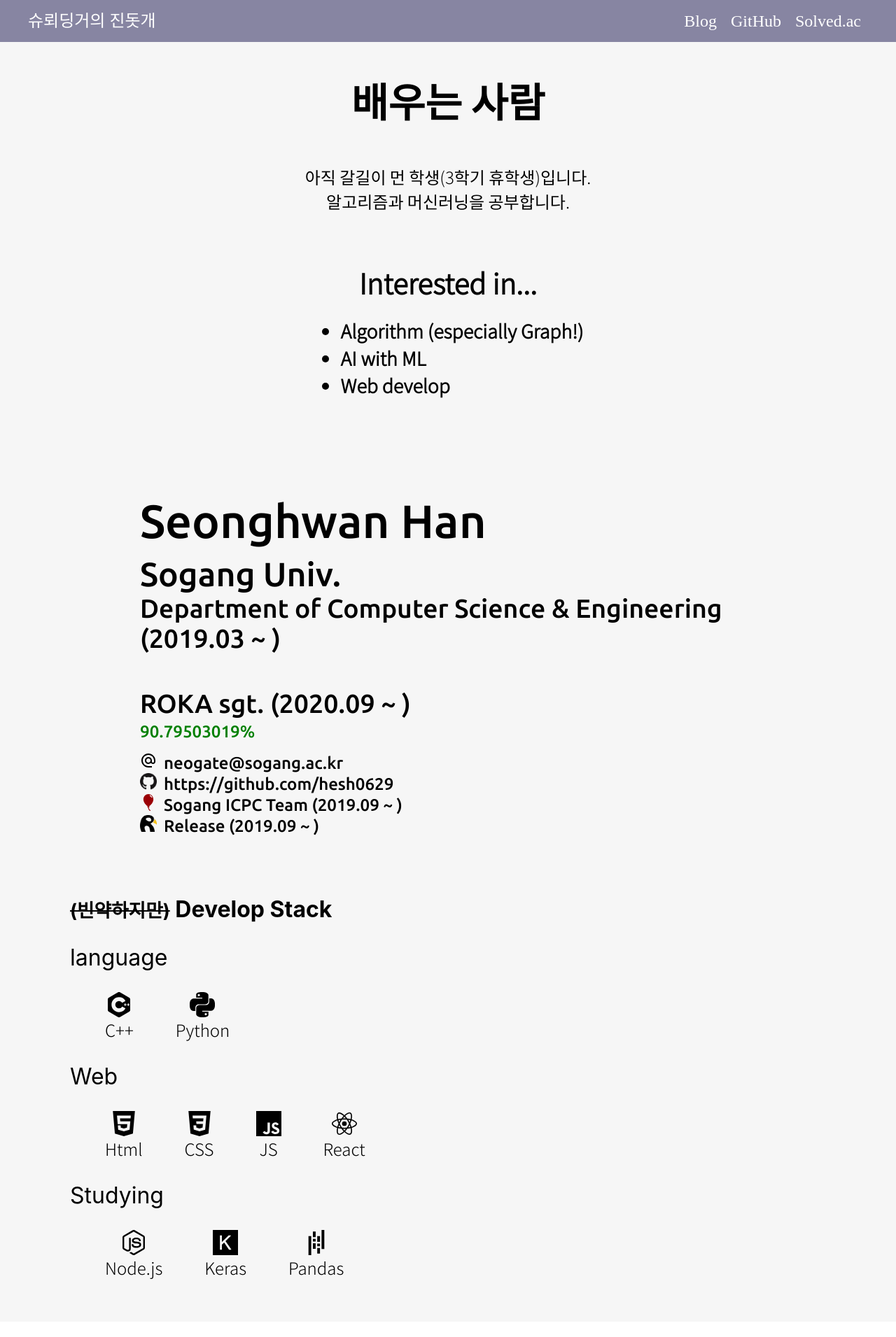
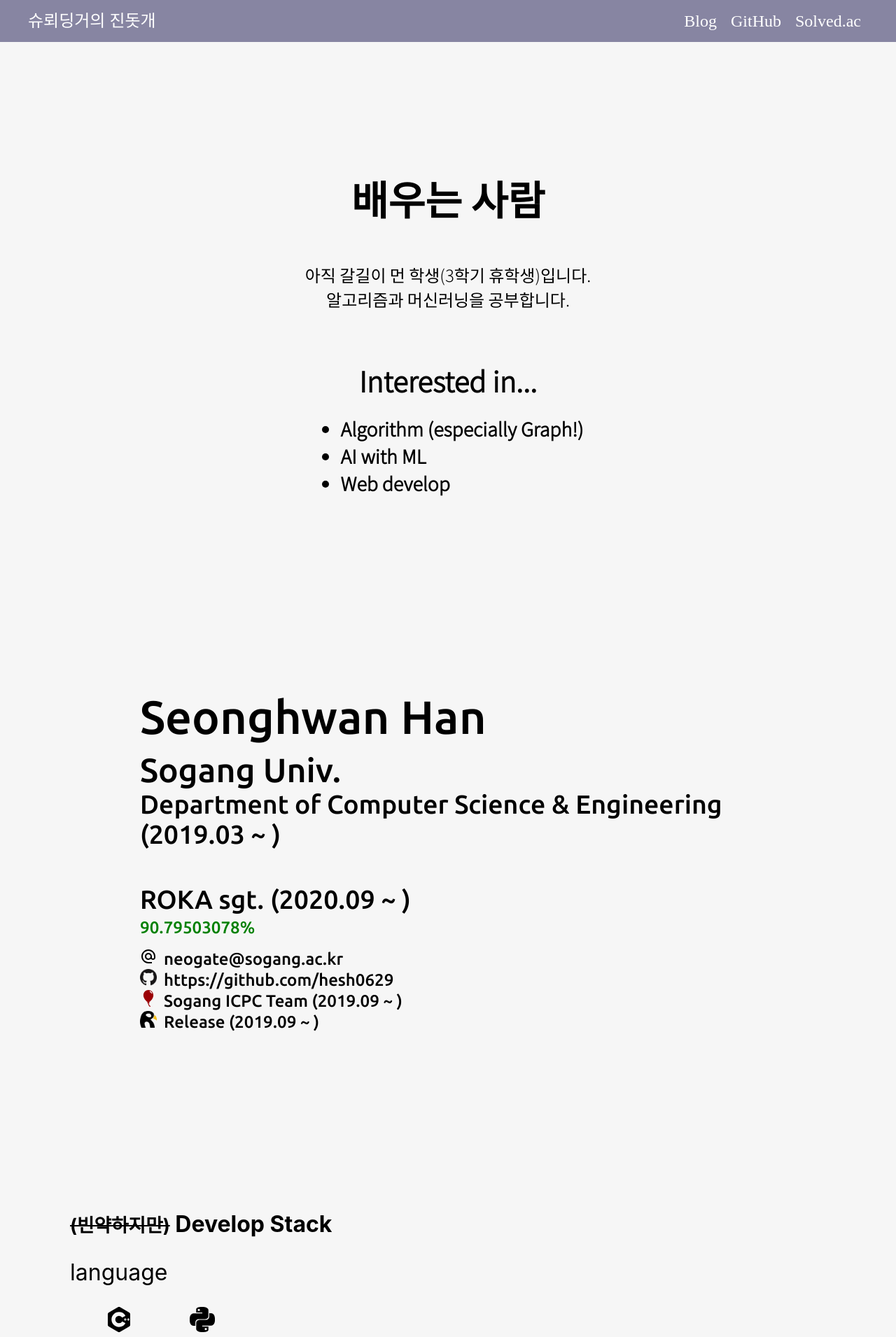
Before and after one commit to Hesh0629/blog_project, a React (Create React App) app in the folder blog/: page / in a window 1280 px wide. Shown: the top 1911 px of the page at 70% size. Before the commit the page ends 1889 px from the top, so only its background shows below. Built offline with nearby package versions, Linux system fonts and the light colour scheme; a web font is replaced by a local one.

Commit message:
edit padding

```diff
--- a/blog/src/components/style/devStack.scss
+++ b/blog/src/components/style/devStack.scss
@@ -10,7 +10,7 @@
 }
 .DevStack{
 	background:#F6F6F6;
-	padding:30px 100px;
+	padding:100px 100px;
 	animation: smoothAppear 1s;
 }
 .contents{
--- a/blog/src/components/style/info.scss
+++ b/blog/src/components/style/info.scss
@@ -16,7 +16,7 @@
 	align-content: center;
 	justify-content: center;
 	height: 550px;
-	padding: 0 200px;
+	padding: 100px 200px;
 	background: #F6F6F6;
 	font-size: 18pt;
 	font-family: 'Ubuntu', sans-serif;
--- a/blog/src/components/style/introduce.scss
+++ b/blog/src/components/style/introduce.scss
@@ -15,7 +15,8 @@
 	align-content: center;
 	justify-content: center;
 	height: 550px;
-	padding: 60px 0;
+	padding-top: 200px;
+	padding-bottom: 100px;
 	background: #F6F6F6;
 	font-size: 18pt;
 	font-family: 'Noto Sans KR', sans-serif;
```
